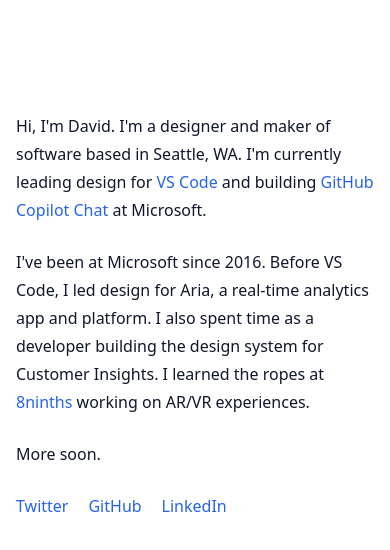
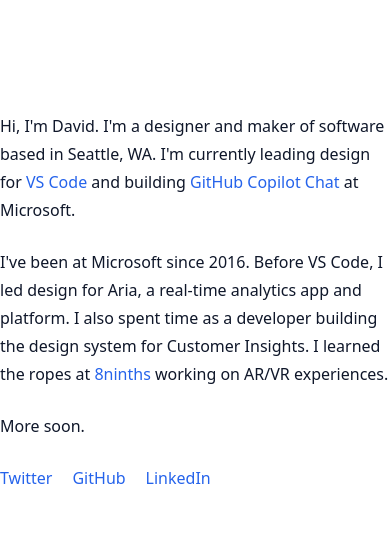
Before and after one commit to daviddossett/daviddossett.io, a Next.js app: page / in a window 390 px wide. Shown: the top 550 px of the page. Built offline with nearby package versions, Linux system fonts and the light colour scheme.

Commit message:
Update layout and index components

```diff
--- a/components/layout.tsx
+++ b/components/layout.tsx
@@ -2,13 +2,13 @@
 
 function Layout({ children }: any): JSX.Element {
   return (
-    <div className='max-w-[840px] mx-auto'>
+    <div className='max-w-[720px] mx-auto w-fullpx-4 py-28 pb-10 md:px-8'>
       <Head>
         <title>David Dossett</title>
         <meta name='description' content='My website' />
         <link rel='icon' href='/favicon.ico' />
       </Head>
-      <div>{children}</div>
+      {children}
     </div>
   );
 }
--- a/pages/index.tsx
+++ b/pages/index.tsx
@@ -8,8 +8,7 @@
 
   return (
     <Layout>
-      <main className='mx-auto w-full max-w-3xl px-4 py-28 pb-10 md:px-8'>
-        <div className='md:px-6'>
+      <main>
         <p>Hi, I'm David. I'm a designer and maker of software based in Seattle, WA. I'm currently leading design for {vsCodeLink} and building {copilotLink} at Microsoft.</p>
         <p>I've been at Microsoft since 2016. Before VS Code, I led design for Aria, a real-time analytics app and platform. I also spent time as a developer building the design system for Customer Insights. I learned the ropes at {eightNinthsLink} working on AR/VR experiences.</p>
         <p>More soon.</p>
@@ -18,7 +17,6 @@
           <Link href='https://github.com/daviddossett' target='blank'>GitHub</Link>
           <Link href='https://www.linkedin.com/in/davidcdossett/' target='blank'>LinkedIn</Link>
         </div>
-        </div>
       </main>
     </Layout>
   );
```
Lines whose indentation alone changed are shown as unchanged.
